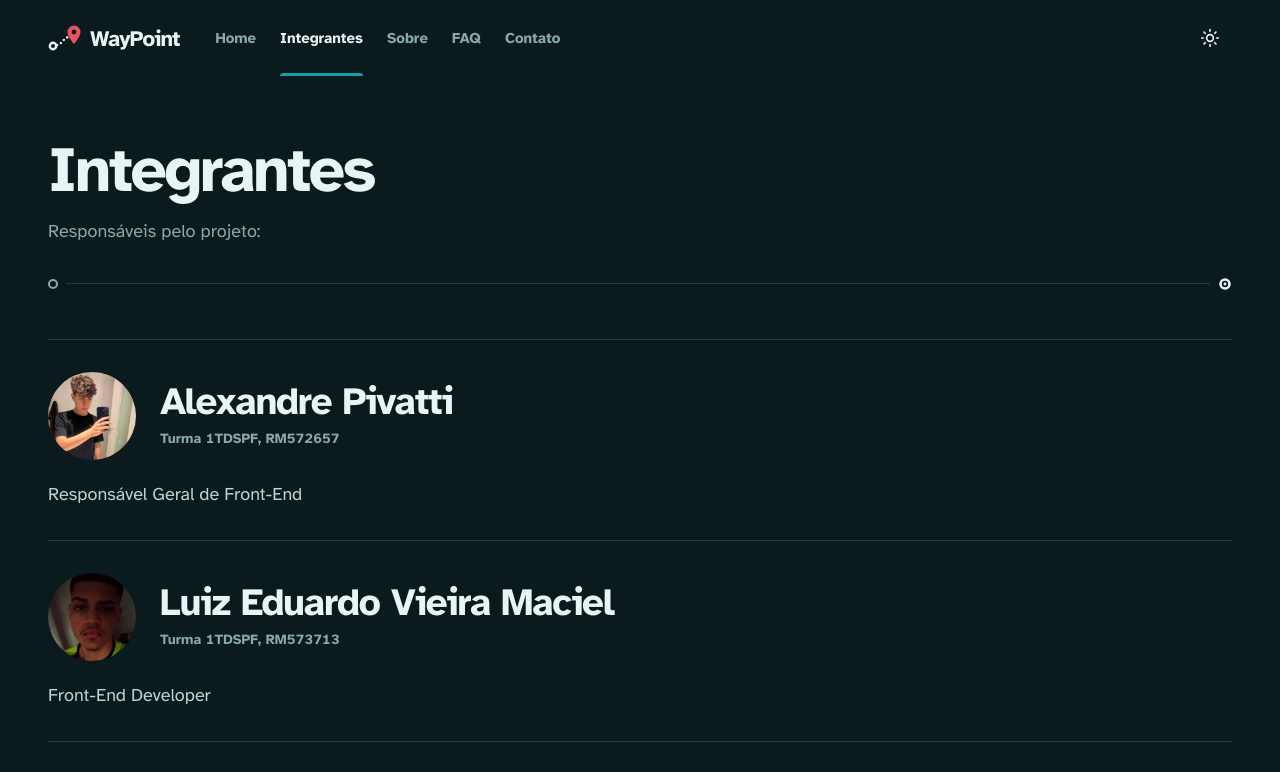
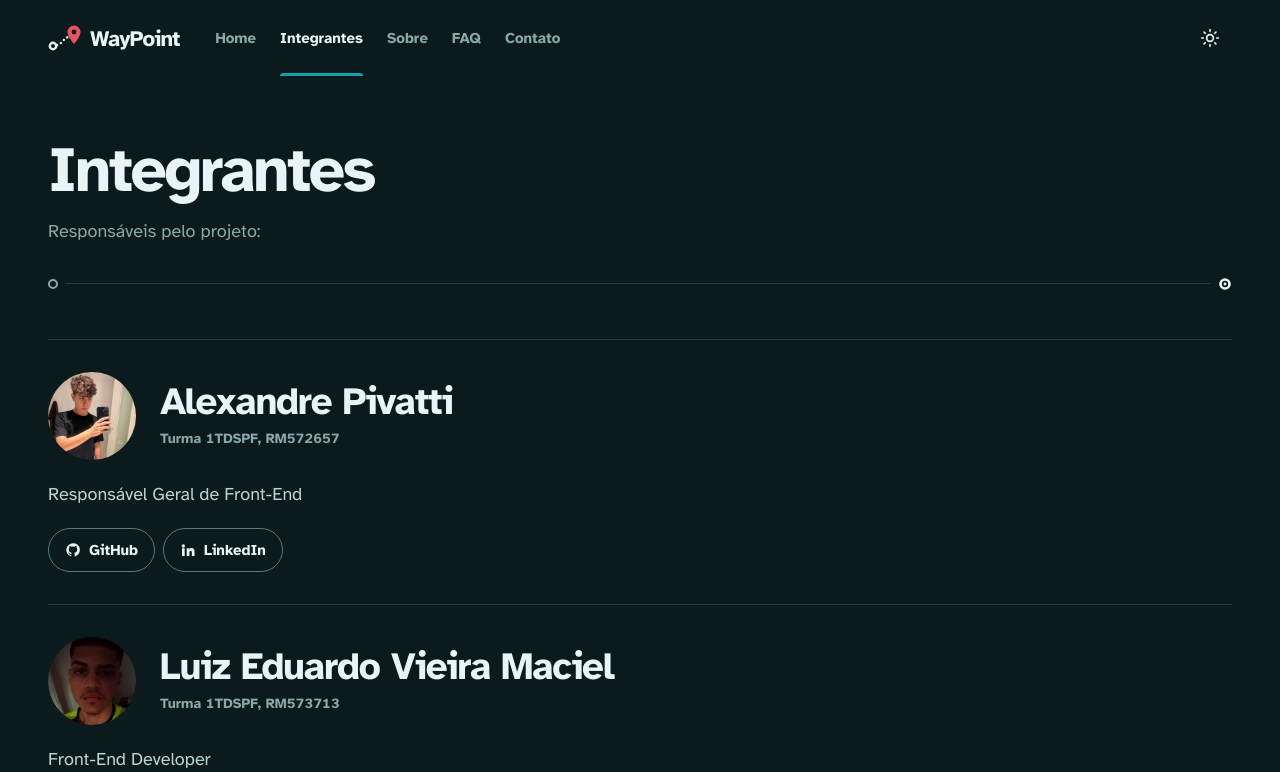
Before and after one commit to pivattidev/waypoint, a React (Vite) app: page /integrantes in a window 1280 px wide. Shown: the top 772 px of the page. Built offline with nearby package versions, Linux system fonts and the light colour scheme.

Commit message:
feat: adiciona os links de GitHub e LinkedIn com ícones

```diff
--- a/src/pages/Integrantes.tsx
+++ b/src/pages/Integrantes.tsx
@@ -1,6 +1,9 @@
 import PageHeader from '../components/PageHeader'
 import { integrantes } from '../services/integrantes'
 import type { Integrante } from '../types/Integrante'
+
+const linkClasse =
+  'inline-flex min-h-11 items-center gap-2 rounded-full border border-line-strong px-4 text-[15px] font-bold text-ink transition-colors hover:border-teal hover:text-link'
 
 function Foto({ pessoa }: { pessoa: Integrante }) {
   if (pessoa.foto) {
@@ -14,6 +17,22 @@ function Foto({ pessoa }: { pessoa: Integrante }) {
         .slice(0, 2)
         .join('')}
     </span>
+  )
+}
+
+function IconeGithub() {
+  return (
+    <svg viewBox="0 0 24 24" className="size-4" fill="currentColor" aria-hidden>
+      <path d="M12 2a10 10 0 0 0-3.2 19.5c.5.1.7-.2.7-.5v-1.8c-2.8.6-3.4-1.2-3.4-1.2-.4-1.2-1.1-1.5-1.1-1.5-.9-.6.1-.6.1-.6 1 .1 1.5 1 1.5 1 .9 1.5 2.4 1.1 3 .8.1-.6.3-1.1.6-1.3-2.2-.3-4.6-1.1-4.6-5 0-1.1.4-2 1-2.7-.1-.3-.4-1.3.1-2.7 0 0 .8-.3 2.8 1a9.6 9.6 0 0 1 5 0c1.9-1.3 2.8-1 2.8-1 .5 1.4.2 2.4.1 2.7.6.7 1 1.6 1 2.7 0 3.9-2.4 4.7-4.6 5 .4.3.7.9.7 1.9v2.8c0 .3.2.6.7.5A10 10 0 0 0 12 2Z" />
+    </svg>
+  )
+}
+
+function IconeLinkedin() {
+  return (
+    <svg viewBox="0 0 24 24" className="size-4" fill="currentColor" aria-hidden>
+      <path d="M4.98 3.5a2.5 2.5 0 1 1 0 5 2.5 2.5 0 0 1 0-5ZM3 9.5h4V21H3V9.5ZM9.5 9.5h3.8v1.6h.1c.5-1 1.8-2 3.7-2 4 0 4.7 2.6 4.7 6V21h-4v-5.2c0-1.2 0-2.8-1.7-2.8s-2 1.3-2 2.7V21h-4V9.5Z" />
+    </svg>
   )
 }
 
@@ -35,6 +54,16 @@ export default function Integrantes() {
               </p>
             </div>
             <p className="col-span-2 text-lg text-ink-2">{pessoa.papel}</p>
+            <div className="col-span-2 flex flex-wrap gap-2">
+              <a href={pessoa.github} target="_blank" rel="noreferrer" className={linkClasse}>
+                <IconeGithub />
+                GitHub<span className="sr-only"> de {pessoa.nome} (abre em nova aba)</span>
+              </a>
+              <a href={pessoa.linkedin} target="_blank" rel="noreferrer" className={linkClasse}>
+                <IconeLinkedin />
+                LinkedIn<span className="sr-only"> de {pessoa.nome} (abre em nova aba)</span>
+              </a>
+            </div>
           </li>
         ))}
       </ul>
```
